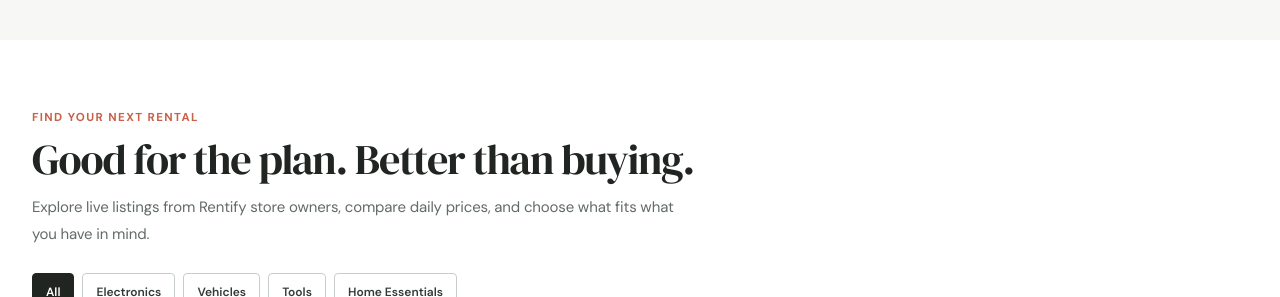
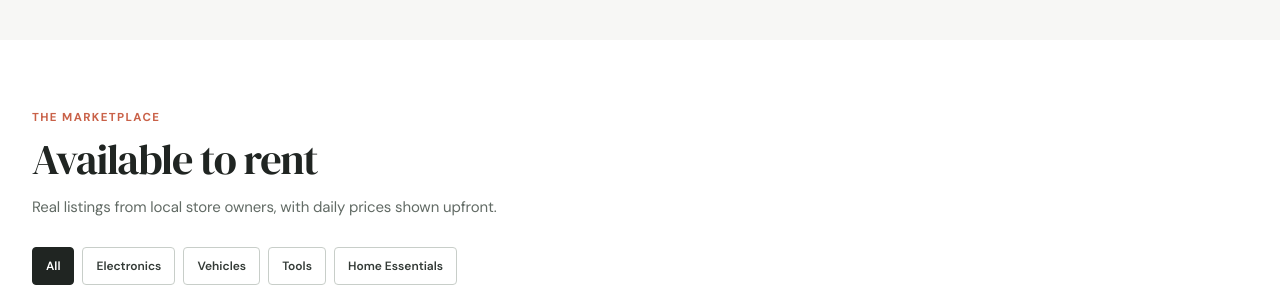
Before and after one commit to Ridabatool512/rental-marketplace, a React (Vite) app in the folder Frontend/: page / in a window 1280 px wide. Shown: the part 1131-1428 px from the top of the page. Built offline with nearby package versions, Linux system fonts and the light colour scheme; no server answers.

Commit message:
Make live rental inventory the homepage focus

```diff
--- a/Frontend/src/App.jsx
+++ b/Frontend/src/App.jsx
@@ -740,9 +740,9 @@ async function handlePlaceOrder(customerDetails) {
 
           <section className="listings marketplace">
             <div className="section-heading">
-              <p className="eyebrow">Find your next rental</p>
-              <h2>Good for the plan. Better than buying.</h2>
-              <p className="section-description">Explore live listings from Rentify store owners, compare daily prices, and choose what fits what you have in mind.</p>
+              <p className="eyebrow">The marketplace</p>
+              <h2>Available to rent</h2>
+              <p className="section-description">Real listings from local store owners, with daily prices shown upfront.</p>
             </div>
 
             <CategoryFilter
```
